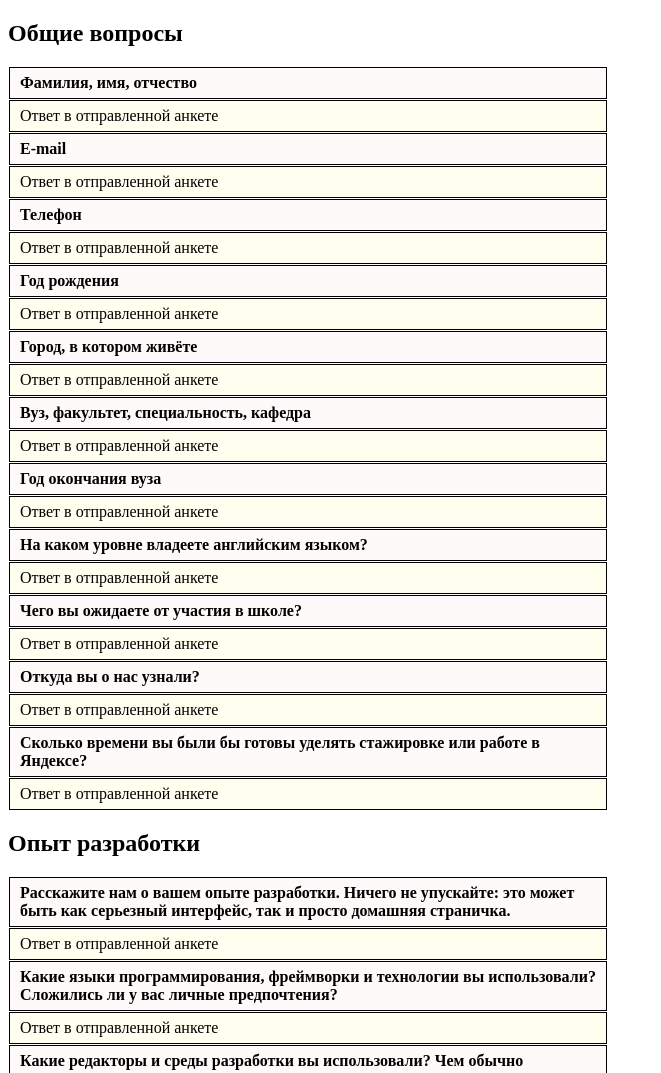
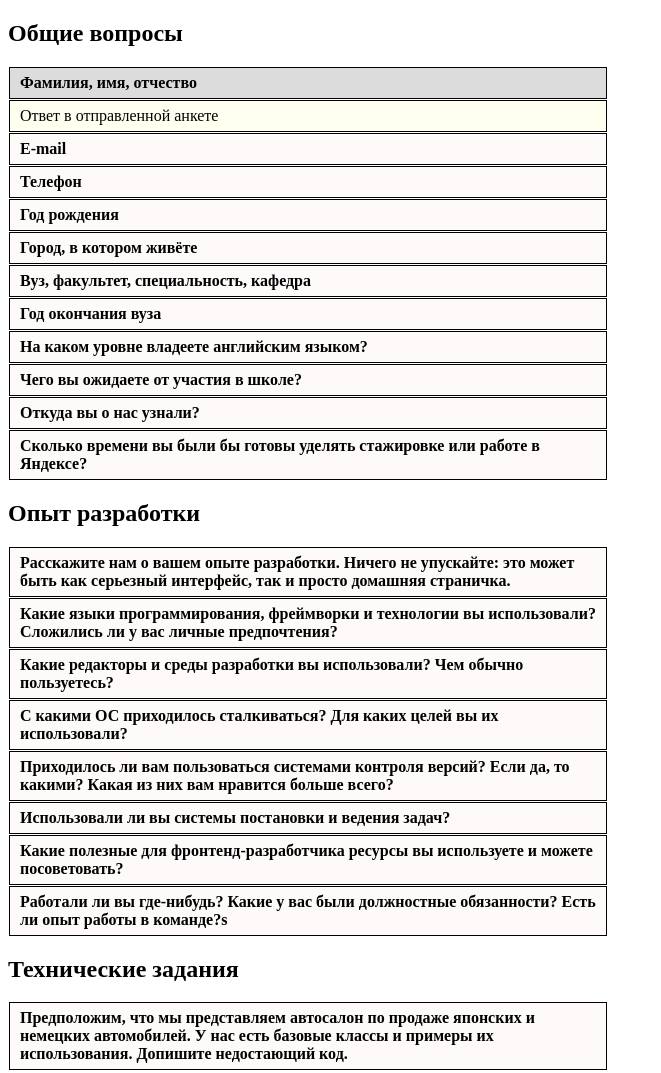
Before and after one commit to kingpit/ForYandex, a plain HTML site: page index.html in a window 1280 px wide. Shown: the top 1073 px of the page, without its empty margins (0-661 px from the left). Drawn offline with Linux system fonts and the light colour scheme.

Commit message:
Update index.html

```diff
--- a/index.html
+++ b/index.html
@@ -7,7 +7,7 @@
     <meta name="description" content="Foryandex : " />
 
     <link rel="stylesheet" type="text/css" media="screen" href="stylesheets/stylesheet.css">
-    <script src="main.js"></script>
+    <script src="javascripts/main.js"></script>
   	<script>
 		$(window).ready(function() {
 			$('#accord > div:not(:first)').hide();
```
